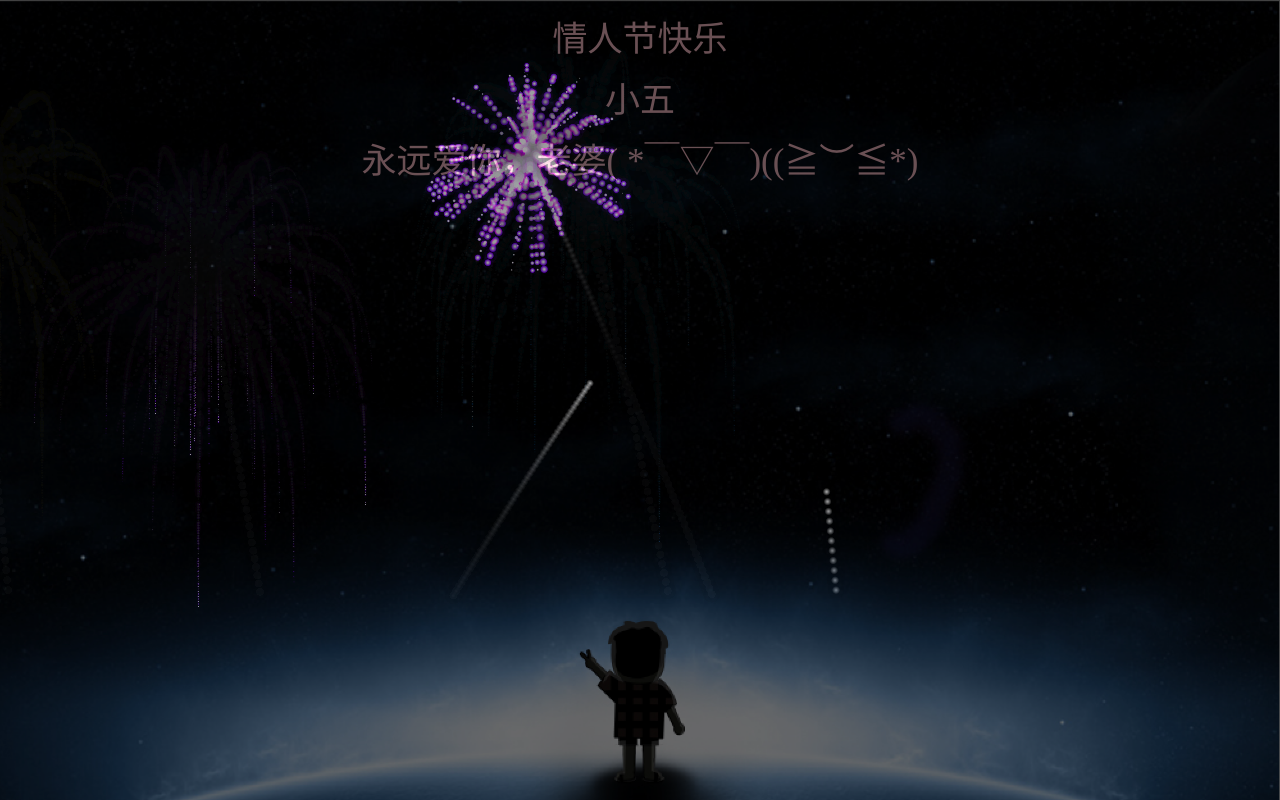
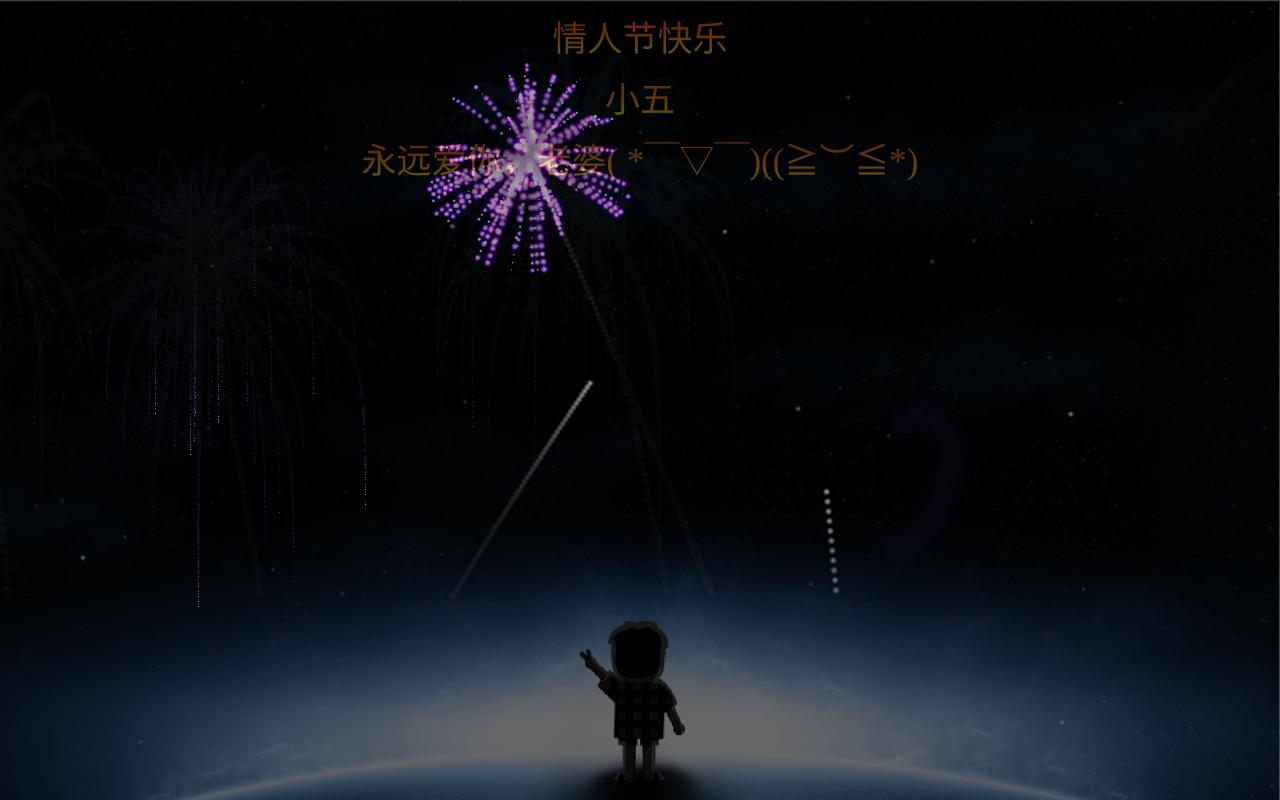
Before and after one commit to happytime5566/test, a plain HTML site: page BeLOVED/index.html in a window 1280 px wide. Drawn offline with nearby package versions, Linux system fonts and the light colour scheme.

Commit message:
Update index.html

```diff
--- a/BeLOVED/index.html
+++ b/BeLOVED/index.html
@@ -37,6 +37,11 @@
             font-size: 35px;
             color: pink
         }
+        .style1 {
+            background: linear-gradient(to bottom, #e75b09, #e8771a, #f0e10e);
+            -webkit-background-clip: text;
+            color: transparent;
+        }
     </style>
 </head>
 
@@ -53,9 +58,9 @@
             height: '100%'
         });
     </script>
-    <p>情人节快乐</p>
+<!--     <p>情人节快乐</p>
     <p>小五</p>
-    <p>永远爱你，老婆( *￣▽￣)((≧︶≦*)</p>
+    <p>永远爱你，老婆( *￣▽￣)((≧︶≦*)</p> -->
     <!-- <audio autoplay="autoplay" controls="controls" loop="loop" preload="auto"
         src="F:\烟花\loveTest1\Jay_Chou_Won_t_Cry.mp3">
     </audio> -->
@@ -64,8 +69,11 @@
         <source src="/i/song.ogg" type="audio/mpeg">
         Your browser does not support the audio element.
     </audio> -->
-
-
+    <div class="center-in-center">
+        <p class="style1">情人节快乐</p>
+        <p class="style1">小五</p>
+        <p class="style1">永远爱你，老婆( *￣▽￣)((≧︶≦*)</p>
+    </div>
 </body>
 
 </html>
```
